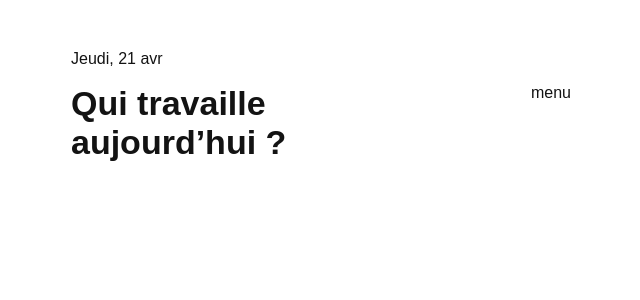
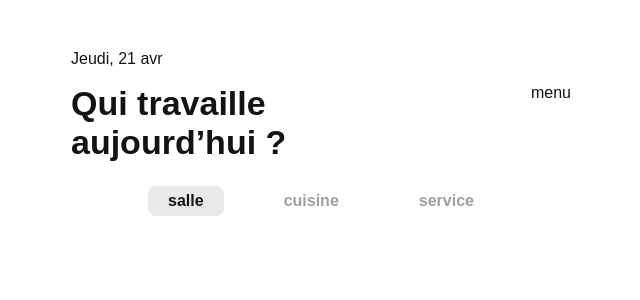
Before and after one commit to alexishadjian/mds-tips, a Next.js app in the folder src/: page / in a window 1280 px wide. Shown: the top 300 px of the page, without its empty margins (319-959 px from the left). Built offline with nearby package versions, Linux system fonts and the light colour scheme.

Commit message:
Type switcher component

```diff
--- /dev/null
+++ b/src/app/components/typeSwitcher/TypeSwitcher.js
@@ -0,0 +1,10 @@
+import styles from './type-switcher.module.scss';
+
+
+export default function TypeSwitcher({text, active}) {
+    return (
+        <div className={`${styles.type_switcher} ${active ? styles.active : '' + "flex center"}`}>
+            <span>{text}</span>
+        </div>
+    );
+}
--- /dev/null
+++ b/src/app/components/typeSwitcher/type-switcher.module.scss
@@ -0,0 +1,15 @@
+.type_switcher {
+    padding: 6px 20px;
+    border-radius: 8px;
+    cursor: pointer;
+    &.active {
+        background-color: var(--bg-color-secondary);
+        span {
+            opacity: 1;
+        }
+    }
+    span {
+        opacity: 0.4;
+        font-weight: 700;
+    }
+}
--- a/src/app/page.js
+++ b/src/app/page.js
@@ -1,4 +1,6 @@
 import styles from './page.module.scss';
+import TypeSwitcher from './components/typeSwitcher/TypeSwitcher'
+
 
 
 export default function Home() {
@@ -13,6 +15,11 @@ export default function Home() {
           menu
         </div>
       </div>
+      <div className={styles.type_switchers + " flex center gap-l"}>
+        <TypeSwitcher text="salle" active/>
+        <TypeSwitcher text="cuisine"/>
+        <TypeSwitcher text="service"/>
+      </div>
     </main>
   );
 }
--- a/src/styles/global.scss
+++ b/src/styles/global.scss
@@ -32,6 +32,13 @@ Abstract
     &.wrap      { flex-wrap: wrap }
 
 }
+
+.gap-xxs { gap: 4px }
+.gap-xs  { gap: 8px }
+.gap-s   { gap: 16px }
+.gap-m   { gap: 24px }
+.gap-l   { gap: 40px }
+.gap-xl  { gap: 54px }
 
 /*--------------------------------------------------------------
 Columns
--- a/src/styles/variables.scss
+++ b/src/styles/variables.scss
@@ -3,6 +3,7 @@
     --black1:#131313;
     --white: #FFFFFF;
     --gray:#B8B8B8;
+    --dark-gray: #474747;
     --light-gray:#E9E9E9;
 
     --orange: #FF6B40;
@@ -13,9 +14,9 @@
 
     --bg-color-primary:     var(--white);
     --txt-color-primary:    var(--black);
+    --bg-color-secondary:   var(--light-gray);
 
 
-    // --bg-color-secondary:   var(--light-gray);
     // --bg-color-tertiary:
 
     // --txt-color-secondary:  var(--light-gray3);
@@ -26,8 +27,8 @@
 
     --bg-color-primary:     var(--black1);
     --txt-color-primary:    var(--white);
+    --bg-color-secondary:   var(--dark-gray);
 
-    // --bg-color-secondary:   var(--dark-gray);
     // --bg-color-tertiary:    var(--dark-gray2);
 
 
```
